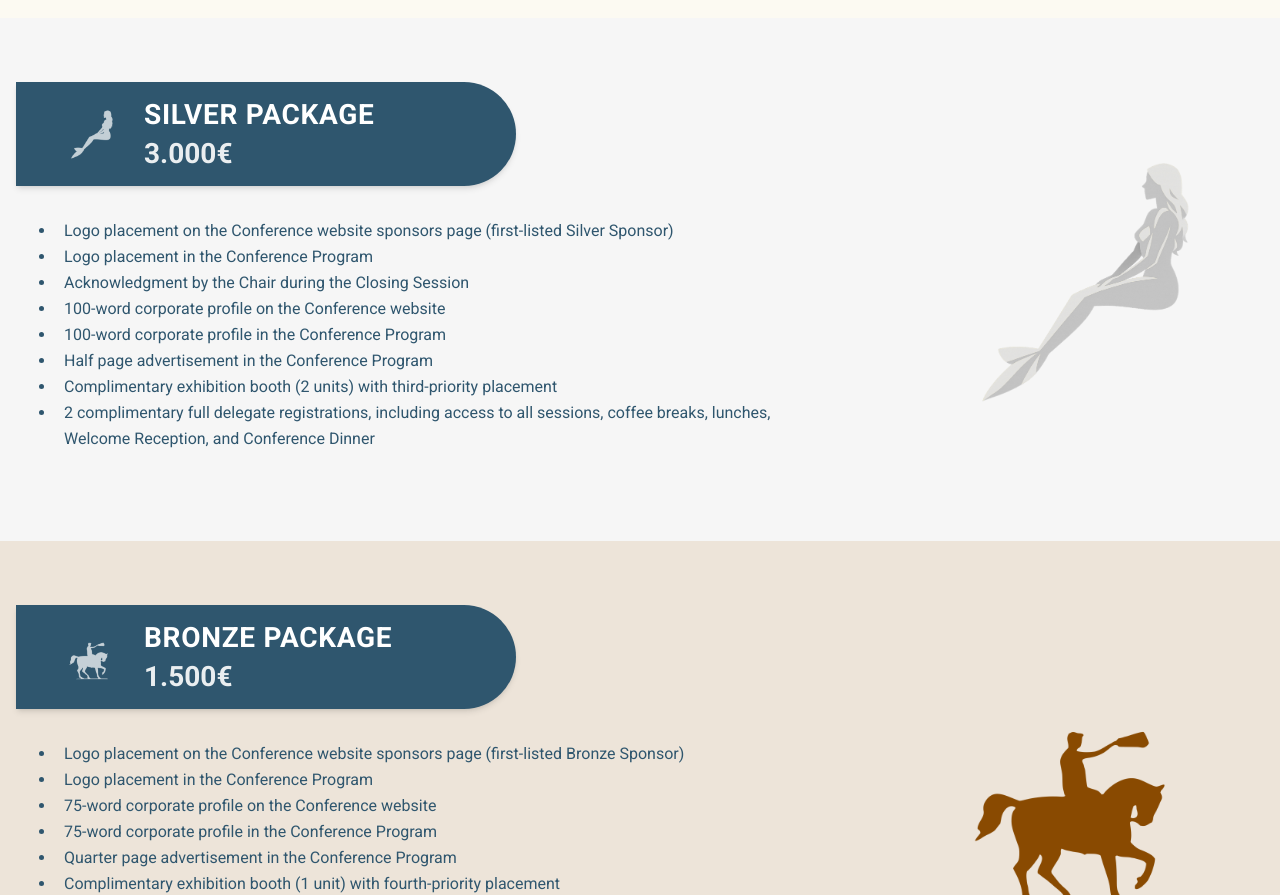
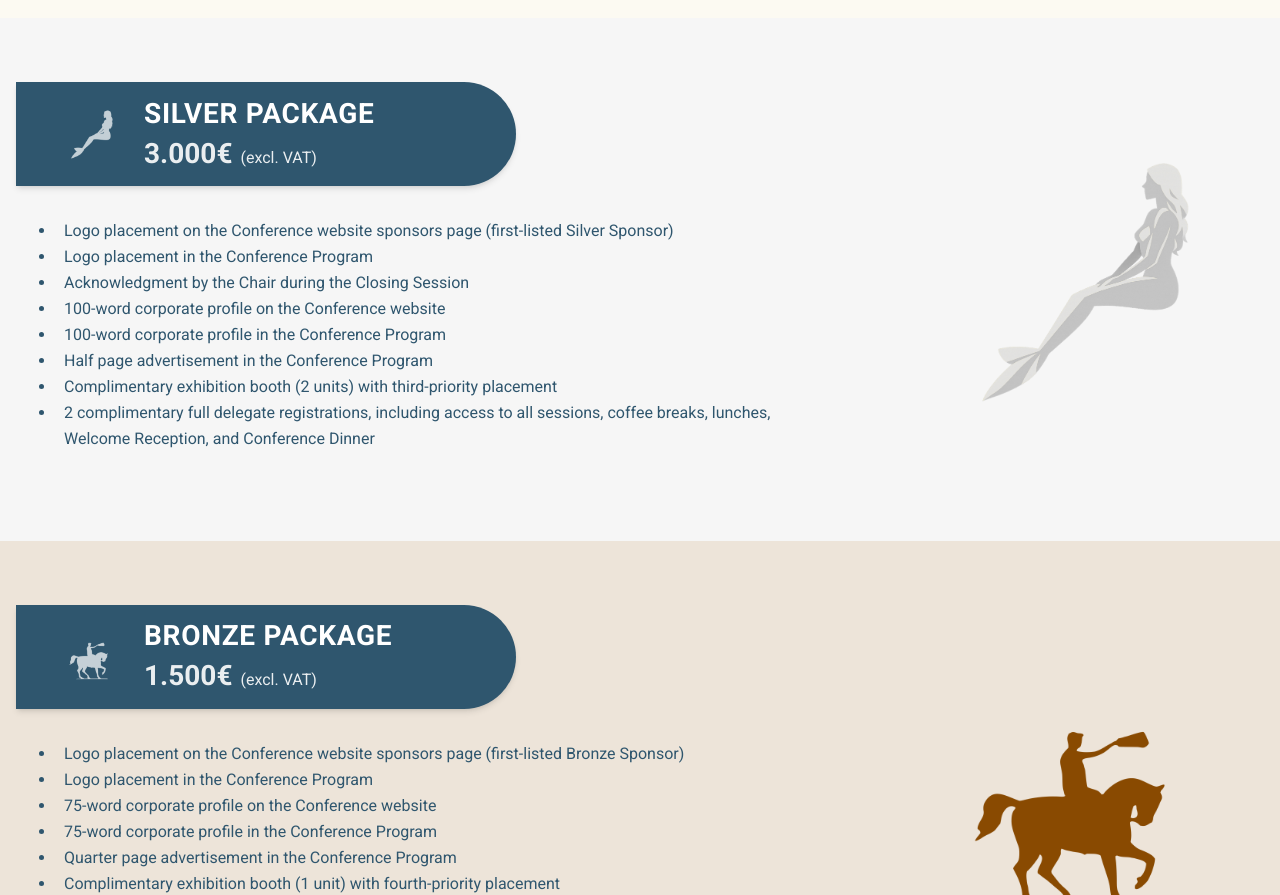
Before and after one commit to euvip2026/euvip2026.github.io, a Next.js app: page /sponsors in a window 1280 px wide. Shown: the part 2980-3875 px from the top of the page. Built offline with nearby package versions, Linux system fonts and the light colour scheme; no server answers.

Commit message:
Clarified that sponsoring packages are (excl. VAT).

```diff
--- a/src/app/sponsors/page.tsx
+++ b/src/app/sponsors/page.tsx
@@ -121,9 +121,15 @@ function PackageSection({ title, price, bgColor, features, imageSrc, imageAlt }:
                 <h2 className="text-lg leading-tight font-semibold tracking-wide uppercase sm:text-xl md:text-2xl lg:text-[28px]">
                   {title}
                 </h2>
-                <p className="mt-1 text-lg leading-tight font-bold opacity-90 sm:text-xl md:text-2xl lg:text-[28px]">
-                  {price}
-                </p>
+                <p className="mt-1 leading-tight opacity-90">
+                <span className="text-lg font-bold sm:text-xl md:text-2xl lg:text-[28px]">
+                  {price.replace(/\s*\(excl\. VAT\)$/, '')}
+                </span>
+
+                <span className="ml-2 text-xs font-normal sm:text-sm md:text-base">
+                  (excl. VAT)
+                </span>
+              </p>
               </div>
             </div>
 
```
